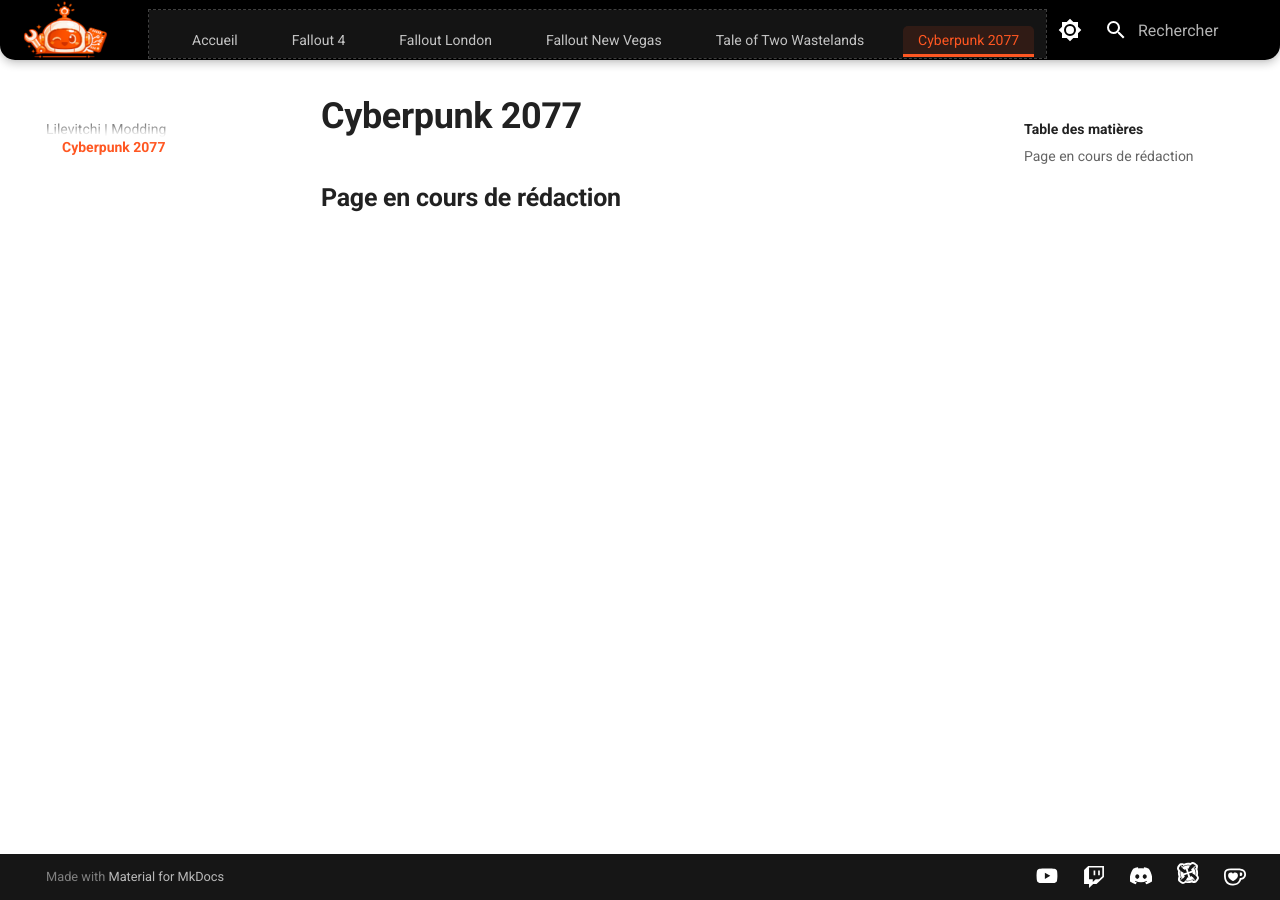
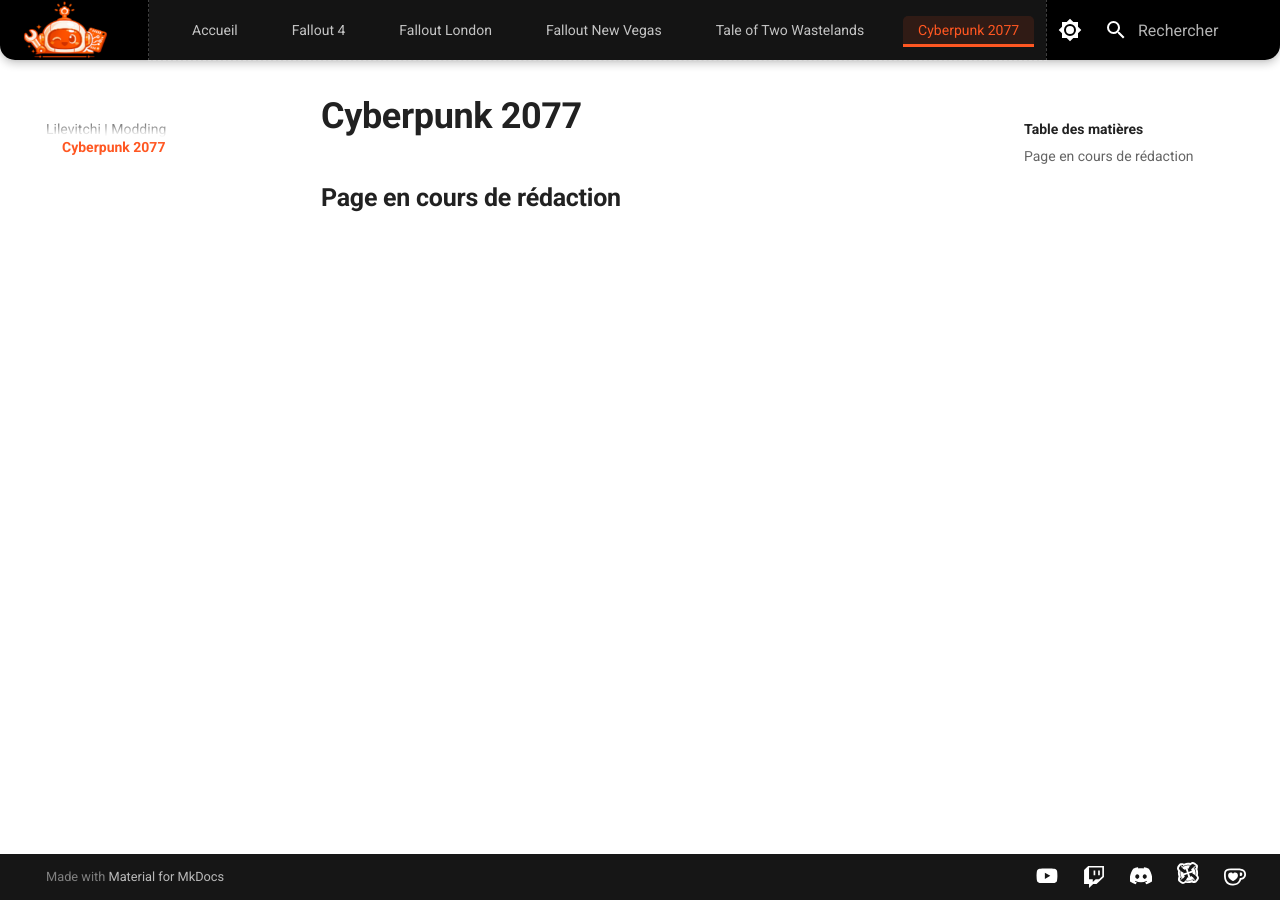
Before and after one commit to Lilevitchi/lilevitchi.github.io, an MkDocs documentation site: the page built from docs/cyberpunk/index.md, in a window 1280 px wide. Built offline with MkDocs 1.6.1 and Material for MkDocs 9.7.7, drawn with Linux system fonts in a browser that asks for light colours.

Commit message:
Update extra.css

```diff
--- a/docs/stylesheets/extra.css
+++ b/docs/stylesheets/extra.css
@@ -137,11 +137,12 @@
 
 /* Conteneur des tabs (injecté par Material) */
 [data-md-color-scheme] .md-header__tabs {
-  display: flex;
-  /*align-items: flex-end;*/
+  height: var(--header-height);
+  /*display: flex;
+  align-items: flex-end;
   justify-content: center;
-  /*flex: 1;*/
-  margin-top: 0.35rem;
+  /*flex: 1;
+  margin-top: 0.35rem;*/
   background-color: rgba(255, 255, 255, 0.08);
   outline: 1px dashed rgba(255, 255, 255, 0.25);
 }
```
